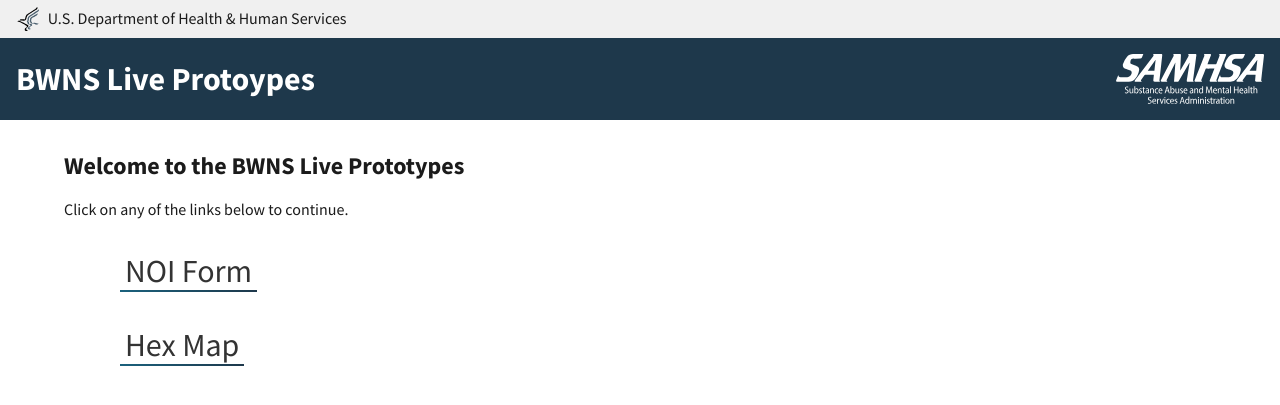
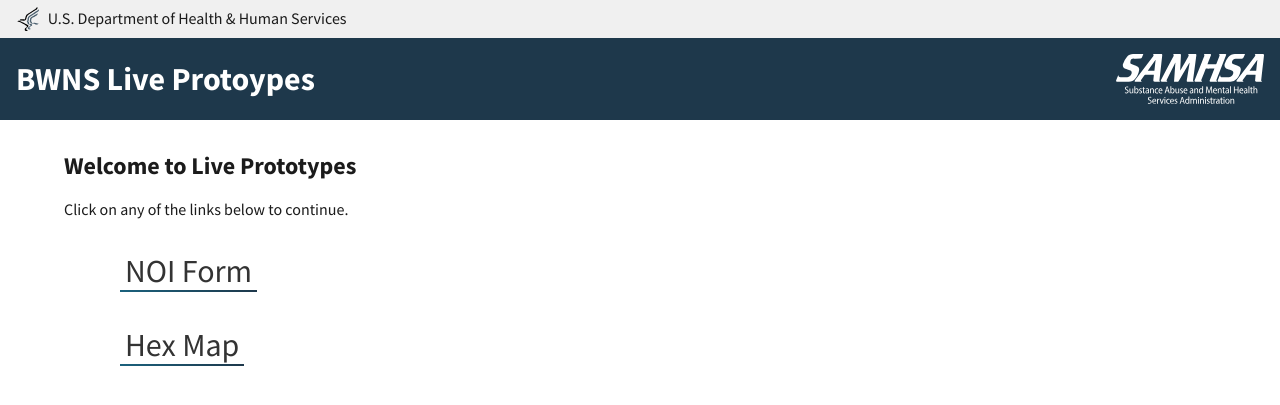
Before and after one commit to ux-at-icfnext/BWNS, a Jekyll site: the page built from index.md, in a window 1280 px wide. Shown: the top 405 px of the page. Built offline with Jekyll 4.4.1, drawn with Linux system fonts in a browser that asks for light colours; nearby versions of some CDN libraries; our own code applies the rules of GitHub Pages for plain Markdown files.

Commit message:
Removing BWNS from places that are not for BWNS. Making site more general.

```diff
--- a/_includes/partials/head.html
+++ b/_includes/partials/head.html
@@ -3,7 +3,7 @@
         {% if page.title %}
             {{ page.title }}:
         {% endif %}
-        BWNS DEMO</title>
+        Live Protypes</title>
     <meta charset="UTF-8">
     <meta name="viewport" content="width=device-width, initial-scale=1">
     <link rel="shortcut icon" href="{{ '/favicon.ico' | prepend: site.baseurl | prepend: site.url }}" />
--- a/_sass/uswds/lib/functions/_unpack.scss
+++ b/_includes/partials/header2.html
@@ -1,27 +1,22 @@
-@charset "UTF-8";
-
-/// Converts shorthand to the 4-value syntax.
-///
-/// @param {List} $shorthand
-///
-/// @example scss - Usage
-///   .element {
-///     margin: unpack(1em 2em);
-///   }
-///
-/// @example css - CSS Output
-///   .element {
-///     margin: 1em 2em 1em 2em;
-///   }
-
-@function unpack($shorthand) {
-  @if length($shorthand) == 1 {
-    @return nth($shorthand, 1) nth($shorthand, 1) nth($shorthand, 1) nth($shorthand, 1);
-  } @else if length($shorthand) == 2 {
-    @return nth($shorthand, 1) nth($shorthand, 2) nth($shorthand, 1) nth($shorthand, 2);
-  } @else if length($shorthand) == 3 {
-    @return nth($shorthand, 1) nth($shorthand, 2) nth($shorthand, 3) nth($shorthand, 2);
-  } @else {
-    @return $shorthand;
-  }
-}
+<header>
+  <div class="usa-banner usa-banner__header" aria-label="Official government website">
+    <div class="usa-banner__inner">
+      <div class="grid-col-auto">
+        <img
+          class="usa-banner__header-flag hhs-icon"
+          src="/assets/img/hhs-logo.svg"
+          alt="U.S. HHS logo"
+        />
+      </div>
+      <div class="grid-col-fill tablet:grid-col-auto">
+        <p class="usa-banner__header-text">
+          U.S. Department of Health & Human Services
+        </p>
+      </div>
+    </div>
+  </div>
+  <div class="grid-col-fill tablet:grid-col-auto page-header-title">
+    <h1>Hero Live Prototype</h1>
+    <img class="samhsa-logo" src="/assets/img/samhsa-logo.svg" alt="SAMHSA logo" />
+  </div>
+</header>
--- a/_layouts/default.html
+++ b/_layouts/default.html
@@ -5,7 +5,7 @@
   <body>
   {% include partials/default-header.html %}
     <div id="main-content" class="grid-container">
-        <h2>Welcome to the BWNS Live Prototypes</h2>
+        <h2>Welcome to Live Prototypes</h2>
         <p>Click on any of the links below to continue.</p>
 
         <ul class="homepage-nav">
--- a/_layouts/hexmap.html
+++ b/_layouts/hexmap.html
@@ -3,7 +3,7 @@
 <html>
 {% include partials/head.html %}
   <body>
-  {% include partials/header.html %}
+  {% include partials/header2.html %}
     <div id="main-content" class="grid-container">
       {% include partials/hexmap.html %}
     </div>
```
